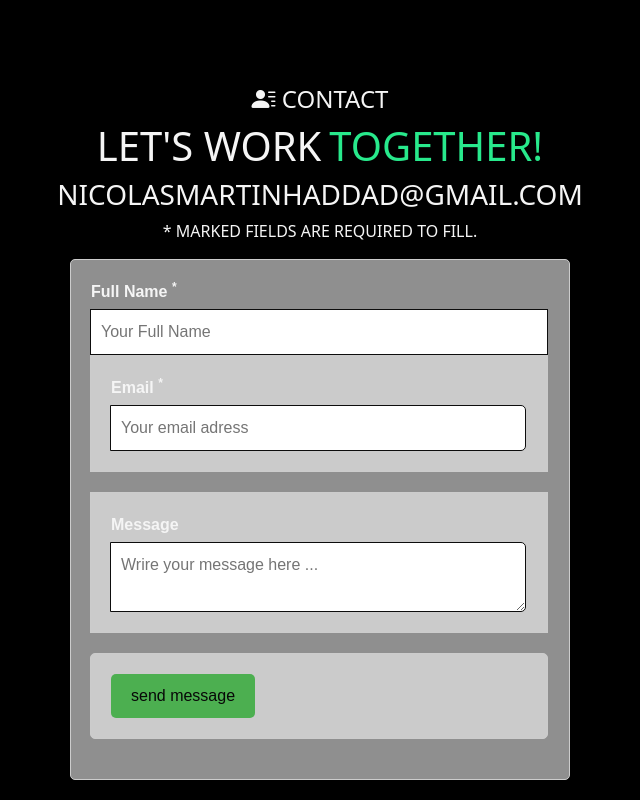
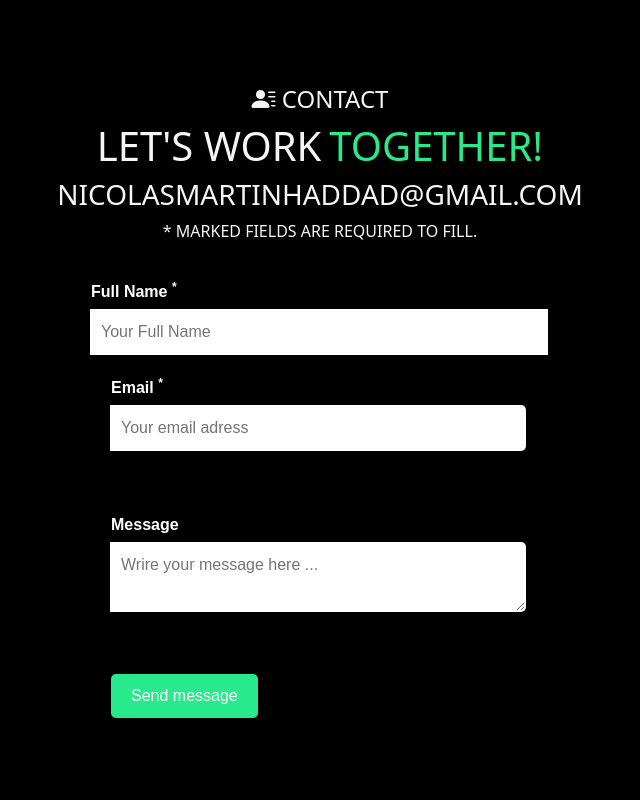
Before and after one commit to NicoH91/Portfolio, a plain HTML site: page index.html in a window 1280 px wide. Shown: the part 5465-6265 px from the top of the page, without its empty margins (320-960 px from the left). Drawn offline with nearby package versions, Linux system fonts and the light colour scheme.

Commit message:
Formulario colores y detalles

```diff
--- a/index.html
+++ b/index.html
@@ -401,7 +401,7 @@
             </div>
         </section>
 
-        <section class="contact-area page-section " id="contact" data-aos="fade-up"
+        <section class="contact-area page-section " id="contact" data-aos="fade-down"
         data-aos-anchor-placement="bottom-bottom">
             <div class="container">
                 <div class="contact-content content-width">
@@ -431,7 +431,7 @@
                                 </div>
                                 <div class="col-md-12">
                                     <div class="input-group submit-btn-wrap formulario">
-                                        <button class="theme-btn" name="submit" type="submit" id="submit-form">send
+                                        <button class="theme-btn" name="submit" type="submit" id="submit-form">Send
                                             message</button>
                                     </div>
                                 </div>
--- a/style.css
+++ b/style.css
@@ -415,7 +415,9 @@ display: none;
     color: whitesmoke;
     margin: 0;
 }
-
+.skill-inner:hover{
+    transform: scale(0.9);
+}
 
 
 /* ################################################ */
@@ -508,10 +510,11 @@ display: none;
     max-width: 500px;
     margin: 0 auto;
     padding: 20px;
-    background-color: #f9f9f993;
-    border: 1px solid #ccc;
+    background-color: #f9f9f900;
+    border: 1px solid #cccccc00;
     border-radius: 5px;
     font-family: Arial, sans-serif;
+    color: rgb(255, 255, 255);
 }
 
 .input-group {
@@ -529,7 +532,7 @@ input[type="email"],
 textarea {
     width: 100%;
     padding: 10px;
-    border: 1px solid #0d0d0d;
+    border: 1px solid #0d0d0d00;
     border-radius: 5px;
     font-size: 16px;
 }
@@ -539,11 +542,15 @@ textarea {
 }
 
 .theme-btn {
-    background-color: #4CAF50;
-    color: rgb(8, 8, 8);
+    background-color: #28e98c;
+    color: rgb(253, 253, 253);
     border: none;
     border-radius: 5px;
     padding: 10px 20px;
     font-size: 16px;
     cursor: pointer;
 }
+.theme-btn:hover{
+    background: black;
+    color: white;
+}
```
